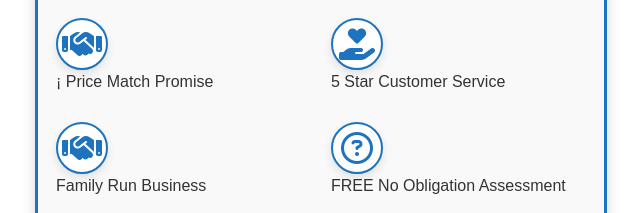
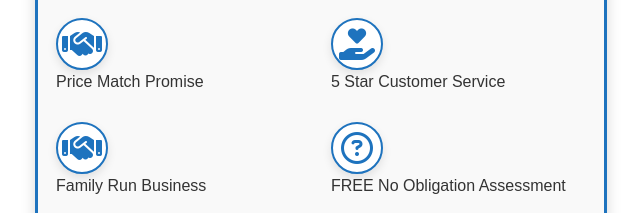
Before and after one commit to sandybrowne/TPG-USP-boxes, a plain HTML site: page index.html in a window 1280 px wide. Shown: the part 143-356 px from the top of the page, 319-959 px from the left. Drawn offline with Linux system fonts and the light colour scheme.

Commit message:
corrected Price Match Promise

```diff
--- a/index.html
+++ b/index.html
@@ -8,7 +8,7 @@
     <div class="usp-icon-box">
         <i class="fa-solid fa-handshake" aria-hidden="true"></i>
     </div>
-    <div class="usp-text-box">¡
+    <div class="usp-text-box">
         Price Match Promise
     </div>
   </div>
```
